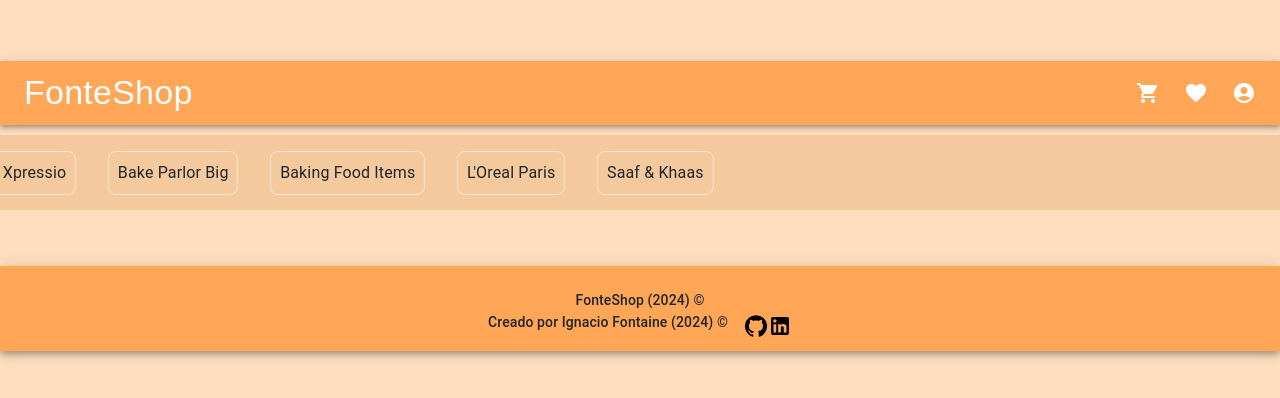
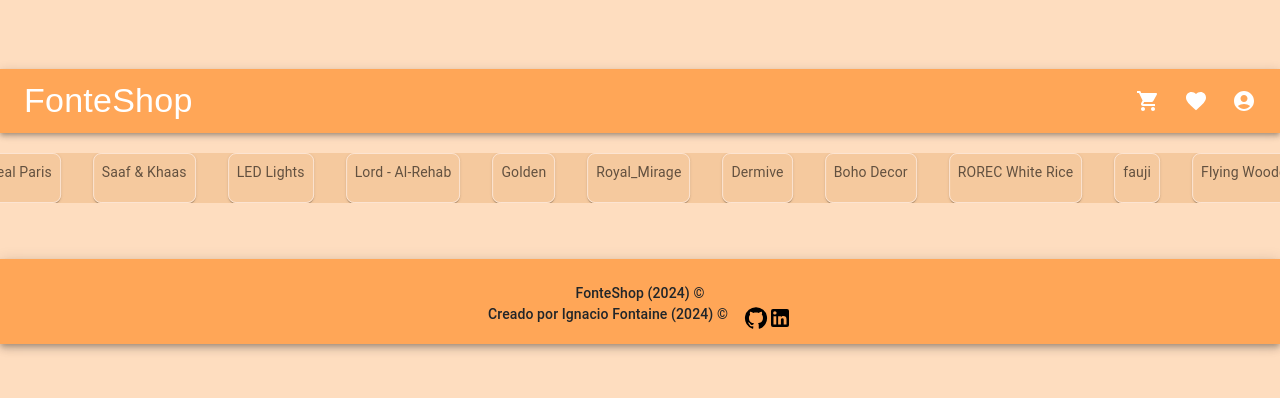
Before and after one commit to IgnacioFontaine/FonteShop, a React (Vite) app in the folder client/: page /dev in a window 1280 px wide. Shown: the part 194-592 px from the top of the page. Built offline with nearby package versions, Linux system fonts and the light colour scheme; no server answers.

Commit message:
cambios en companys

```diff
--- a/client/src/Components/companys.jsx
+++ b/client/src/Components/companys.jsx
@@ -14,7 +14,7 @@
         if (prevPosition >= brands.length) {
           return 0;
         } else {
-          return prevPosition + 1;
+          return prevPosition + 2;
         }
       });
     }, 1000);
@@ -33,6 +33,7 @@
           backgroundColor: "#F5C99E",
           height: "75px"
         }}
+
       >
         {brands.map((brand, index) => (
           <Box  key={index}>
@@ -41,7 +42,7 @@
             sx={{
               m: 2,
               transform: `translateX(-${scrollPosition * 100}px)`,
-              transition: 'transform 1s ease',
+              transition: 'transform 2s ease',
               border: "1px solid #FCE4D2",
               borderRadius:2,
               p:1.1
--- a/client/src/assets/Views/dev.jsx
+++ b/client/src/assets/Views/dev.jsx
@@ -1,6 +1,70 @@
 import { Box, Typography } from "@mui/material";
-import Companys from "../../Components/companys";
-import { Products } from "../../Components/products";
+
+import * as React from 'react';
+import Paper from '@mui/material/Paper';
+import Stack from '@mui/material/Stack';
+import { styled } from '@mui/material/styles';
+import { useEffect, useState } from "react";
+
+import products from "../../assets/Data/dataProducts"
+
+const uniqueBrandsSet = new Set(products.map(item => item.brand));
+const brands = Array.from(uniqueBrandsSet);
+
+const Item = styled(Paper)(({ theme }) => ({
+  backgroundColor: "transparent",
+  ...theme.typography.body2,
+  padding: theme.spacing(1),
+  textAlign: 'center',
+  color: theme.palette.text.secondary,
+}));
+
+function ResponsiveStack() {
+  const [scrollPosition, setScrollPosition] = useState(0);
+
+  useEffect(() => {
+    const interval = setInterval(() => {
+      setScrollPosition(prevPosition => {
+        if (prevPosition >= brands.length) {
+          return 0;
+        } else {
+          return prevPosition + 2;
+        }
+      });
+    }, 1000);
+
+    return () => clearInterval(interval);
+  }, []);
+
+
+  return (
+    <div>
+      <Stack
+        direction={{ xs: 'row', sm: 'row' }}
+        spacing={{ xs: 1, sm: 2, md: 4 }}
+        style={{
+          display: 'flex',
+          overflow:"hidden",
+          whiteSpace: 'nowrap',
+          backgroundColor: "#F5C99E",
+          height: "50px",
+          marginTop:"20px"
+        }}
+      >
+        {brands && brands.map(((brand, index)=>
+          <Item key={index}
+            sx={{
+              transform: `translateX(-${scrollPosition * 100}px)`,
+              transition: 'transform 2s ease',
+              border: "1px solid #FCE4D2",
+              borderRadius:2,
+              p:1
+            }}
+          >{brand}</Item>))}
+      </Stack>
+    </div>
+  );
+}
 
 
 
@@ -8,7 +72,7 @@
 
   return (
     <Box >
-      <Companys></Companys>
+      <ResponsiveStack></ResponsiveStack>
     </Box>
   )
 }
```
